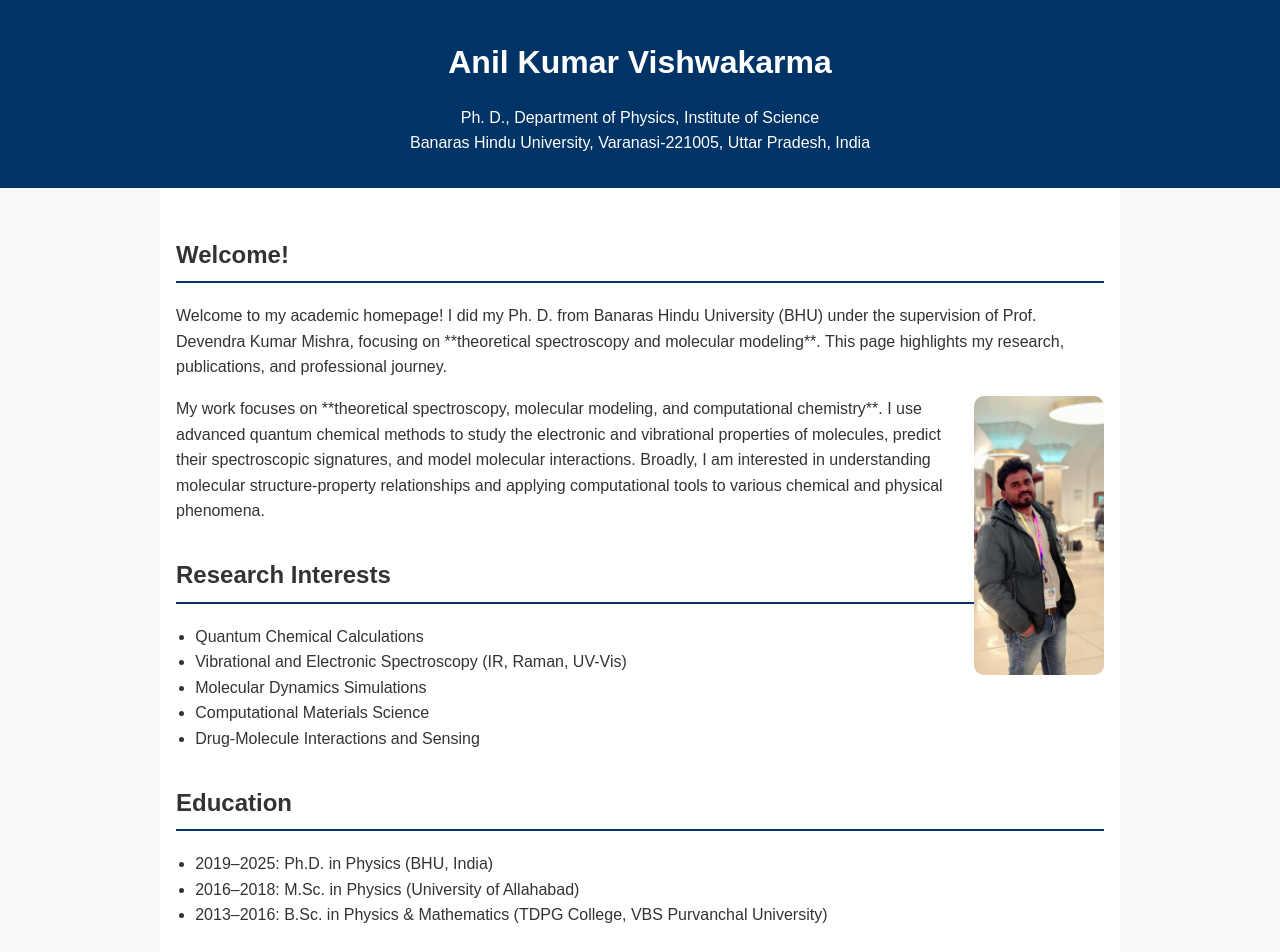
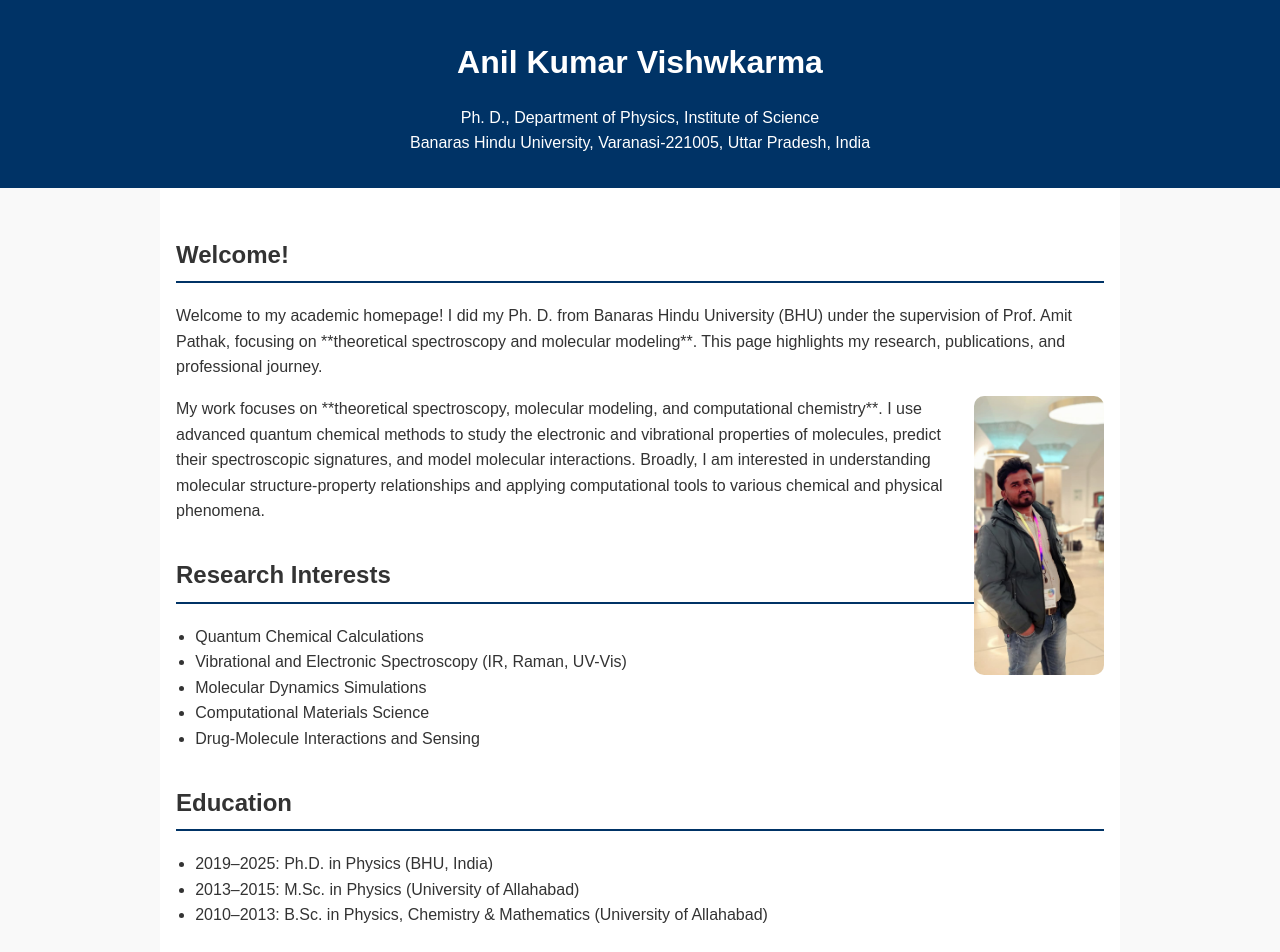
Before and after one commit to akv1993/akv1993, a plain HTML site: page index.htm in a window 1280 px wide. Shown: the top 952 px of the page. Drawn offline with Linux system fonts and the light colour scheme.

Commit message:
Update index.htm

```diff
--- a/index.htm
+++ b/index.htm
@@ -3,7 +3,7 @@
 <head>
     <meta charset="UTF-8">
     <meta name="viewport" content="width=device-width, initial-scale=1.0">
-    <title>Anil Kumar Vishwakarma | Theoretical Spectroscopy & Molecular Modelling Researcher</title>
+    <title>Anil Kumar Vishwkarma | Theoretical Spectroscopy & Molecular Modelling Researcher</title>
     <style>
         body {
             font-family: Arial, sans-serif;
@@ -104,14 +104,14 @@
 </head>
 <body>
     <header>
-        <h1>Anil Kumar Vishwakarma</h1>
+        <h1>Anil Kumar Vishwkarma</h1>
         <p>Ph. D., Department of Physics, Institute of Science<br>Banaras Hindu University, Varanasi-221005, Uttar Pradesh, India</p>
     </header>
 
     <div class="container">
         <div class="section">
             <h2>Welcome!</h2>
-            <p>Welcome to my academic homepage! I did my Ph. D. from Banaras Hindu University (BHU) under the supervision of Prof. Devendra Kumar Mishra, focusing on **theoretical spectroscopy and molecular modeling**. This page highlights my research, publications, and professional journey.</p>
+            <p>Welcome to my academic homepage! I did my Ph. D. from Banaras Hindu University (BHU) under the supervision of Prof. Amit Pathak, focusing on **theoretical spectroscopy and molecular modeling**. This page highlights my research, publications, and professional journey.</p>
         </div>
 
         <div class="profile">
@@ -134,8 +134,8 @@
             <h2>Education</h2>
             <ul>
                 <li>2019–2025: Ph.D. in Physics (BHU, India)</li>
-                <li>2016–2018: M.Sc. in Physics (University of Allahabad)</li>
-                <li>2013–2016: B.Sc. in Physics & Mathematics (TDPG College, VBS Purvanchal University)</li>
+                <li>2013–2015: M.Sc. in Physics (University of Allahabad)</li>
+                <li>2010–2013: B.Sc. in Physics, Chemistry & Mathematics (University of Allahabad)</li>
             </ul>
         </div>
 
```
